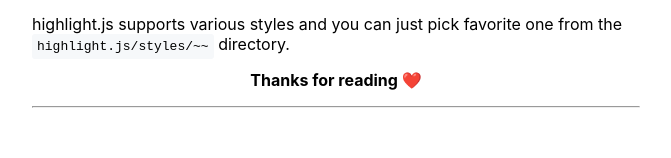
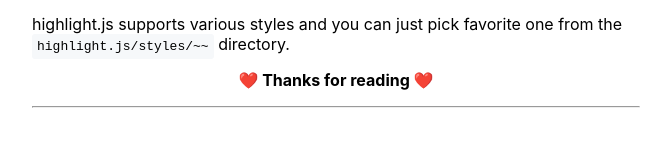
Before and after one commit to orionmiz/blog, a Next.js app in the folder src/: page /posts/markdown-it in a window 1280 px wide. Shown: the part 1703-1861 px from the top of the page, without its empty margins (304-975 px from the left). Built offline with nearby package versions, Linux system fonts and the light colour scheme.

Commit message:
style(post): add one more heart on the bottom of posts

```diff
--- a/src/pages/posts/[id].tsx
+++ b/src/pages/posts/[id].tsx
@@ -37,7 +37,7 @@ export default function Post({
         </div>
         <hr></hr>
         <div dangerouslySetInnerHTML={{ __html: postData.contentHtml }} />
-        <p>Thanks for reading ❤️</p>
+        <p>❤️ Thanks for reading ❤️</p>
         <style jsx>{`
           p {
             font-weight: bold;
```
